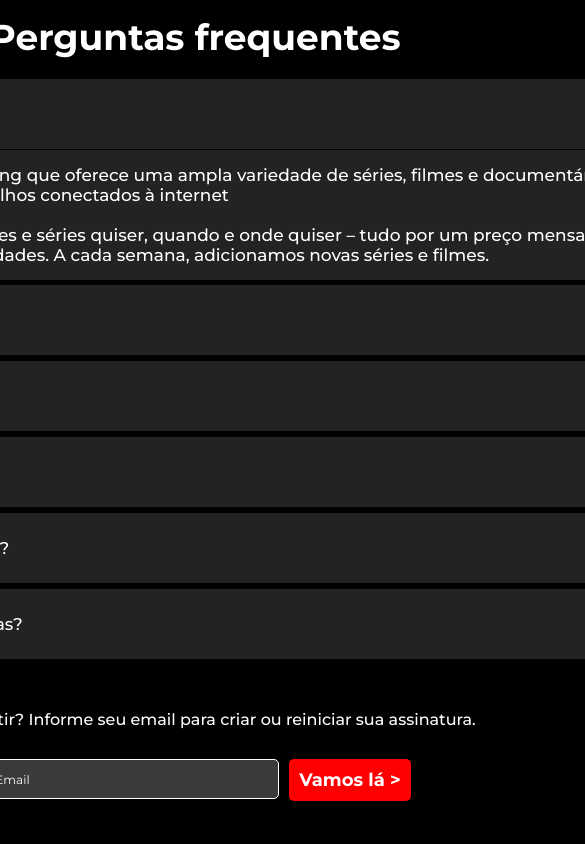
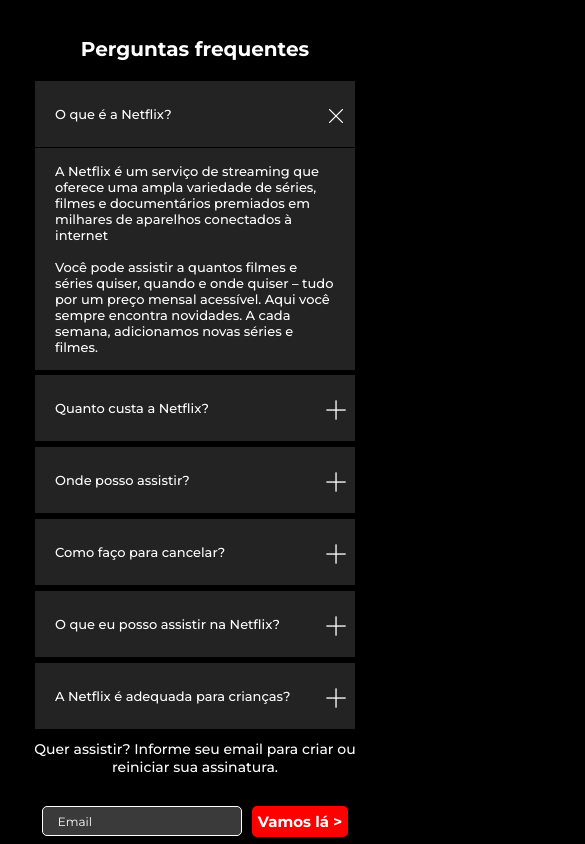
Before and after one commit to jessica-os/Acordeon-Netflix, a plain HTML site: page index.html in a window 390 px wide. Shown: the top 844 px of the page, 585 px wide, since content can reach past the window. Drawn offline with Linux system fonts and the light colour scheme.

Commit message:
ajuste responsivo e videos readme

```diff
--- a/index.html
+++ b/index.html
@@ -1,5 +1,5 @@
 <!DOCTYPE html>
-<html lang="en">
+<html lang="pt-br">
 	<head>
 		<meta charset="UTF-8" />
 		<meta http-equiv="X-UA-Compatible" content="IE=edge" />
@@ -11,6 +11,7 @@
 			rel="stylesheet" />
 		<link rel="stylesheet" href="./src/css/reset.css" />
 		<link rel="stylesheet" href="./src/css/style.css" />
+		<link rel="stylesheet" href="./src/css/responsive.css">
 		<title>Clone - Acordeon - Netflix</title>
 	</head>
 	<body>
@@ -85,6 +86,8 @@
 				<button class="btn">Vamos lá ></button>
 			</footer>
 		</main>
+
 		<script src="./src/js/index.js"></script>
+
 	</body>
 </html>
--- /dev/null
+++ b/src/css/responsive.css
@@ -0,0 +1,84 @@
+@media (max-width: 1000px) {
+	.acordeon .itens {
+		width: 750px;
+	}
+}
+@media (max-width: 840px) {
+	.acordeon .itens {
+		width: 600px;
+	}
+}
+@media (max-width: 688px) {
+	.titulo {
+		font-size: 16px;
+		margin-top: 20px;
+	}
+
+	.acordeon .itens {
+		width: 450px;
+	}
+}
+@media (max-width: 580px) {
+	.titulo {
+		font-size: 14px;
+		margin-top: 30px;
+	}
+	.informe-email {
+		font-size: 14px;
+		text-align: center;
+	}
+}
+@media (max-width: 540px) {
+	.titulo {
+		font-size: 12px;
+	}
+	.acordeon .itens {
+		width: 380px;
+	}
+	.acordeon .itens .item .pergunta::after {
+		right: 20px;
+	}
+	.acordeon .itens .item .pergunta {
+		font-size: 15px;
+	}
+	.acordeon .itens .item .resposta {
+		font-size: 13px;
+	}
+}
+@media (max-width: 450px) {
+	.titulo {
+		font-size: 10px;
+	}
+	.acordeon .itens {
+		width: 320px;
+	}
+	.acordeon .itens .item .pergunta::after {
+		right: 4px;
+	}
+	.acordeon .itens .item .pergunta {
+		font-size: 13px;
+	}
+
+	.footer .campo-email {
+		width: 200px;
+		height: 30px;
+	}
+	.footer .btn {
+		padding: 6px;
+		font-size: 15px;
+	}
+    .informe-email {
+		font-size: 14px;
+		text-align: center;
+        margin: 10px;
+	}
+}
+@media (max-width: 370px) {
+	.acordeon .itens {
+		width: 280px;
+	}
+
+	.acordeon .itens .item .pergunta {
+		font-size: 11px;
+	}
+}
--- a/src/css/style.css
+++ b/src/css/style.css
@@ -4,7 +4,9 @@ body {
 	height: 100vh;
 	display: flex;
 	justify-content: center;
+	align-items: center;
 }
+
 
 .titulo {
 	font-size: 18px;
@@ -13,12 +15,17 @@ body {
 	justify-content: center;
 	margin-top: 15px;
 }
+.acordeon{
+	justify-content: center;
+	display: flex;
+}
 .acordeon .itens {
 	background-color: rgb(35, 35, 35);
-	width: 1000px;
-	height: 100%;
+	width: 900px;
 	margin-top: 20px;
 	cursor: pointer;
+
+
 }
 
 .acordeon .itens .item .pergunta {
```
Also changed, not shown: src/imagens/Peek 21-06-2023 14-48.gif (added), src/imagens/Peek 21-06-2023 14-49.gif (added).
